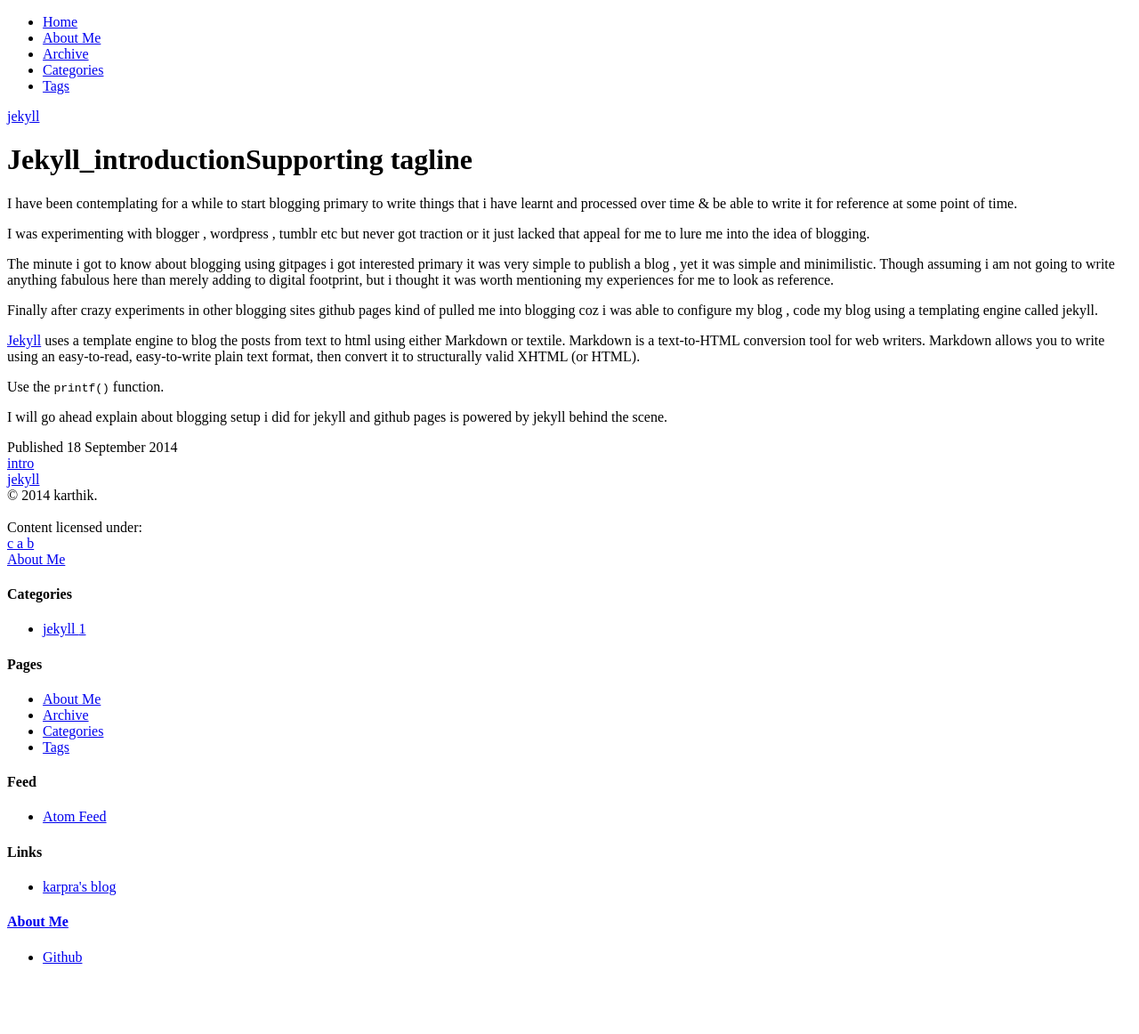
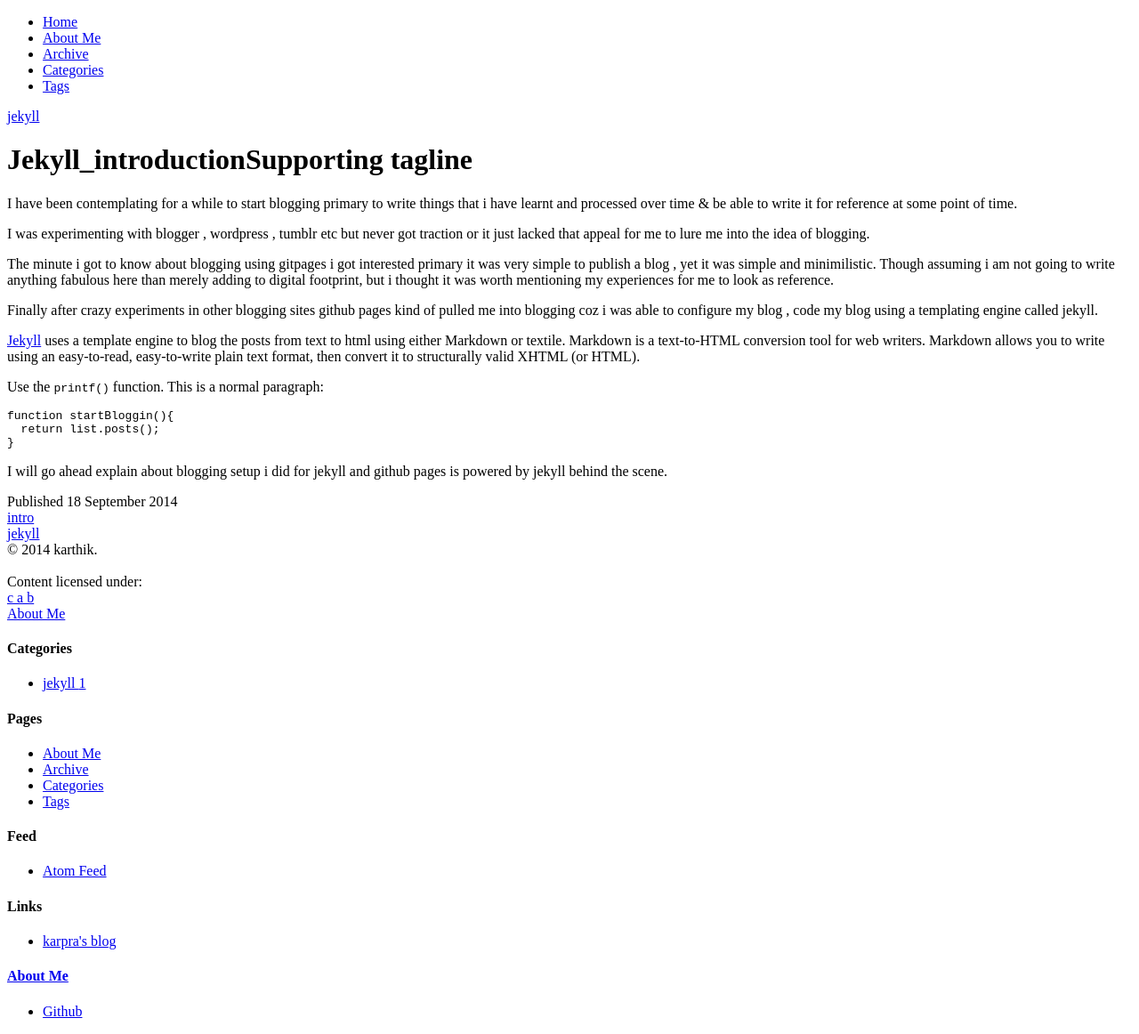
Before and after one commit to karpra/karpra.github.io, a Jekyll site: the page built from _posts/2014-9-18-jekyll_introduction.md, in a window 1280 px wide. Shown: the whole page at 89% size. Built offline with Jekyll 4.4.1, drawn with Linux system fonts in a browser that asks for light colours; nearby versions of some CDN libraries; library files that are not in the unit come from our copies; before the commit the page ends 1101 px from its top, so only the background shows below that.

Commit message:
Update 2014-9-18-jekyll_introduction.md

```diff
--- a/_posts/2014-9-18-jekyll_introduction.md
+++ b/_posts/2014-9-18-jekyll_introduction.md
@@ -22,5 +22,10 @@
 Markdown is a text-to-HTML conversion tool for web writers. Markdown allows you to write using an easy-to-read, easy-to-write plain text format, then convert it to structurally valid XHTML (or HTML).
 
 Use the `printf()` function.
+This is a normal paragraph:
+
+    function startBloggin(){
+      return list.posts();
+    }
 
 I will go ahead explain about blogging setup i did for jekyll and github pages is powered by jekyll behind the scene.
```
